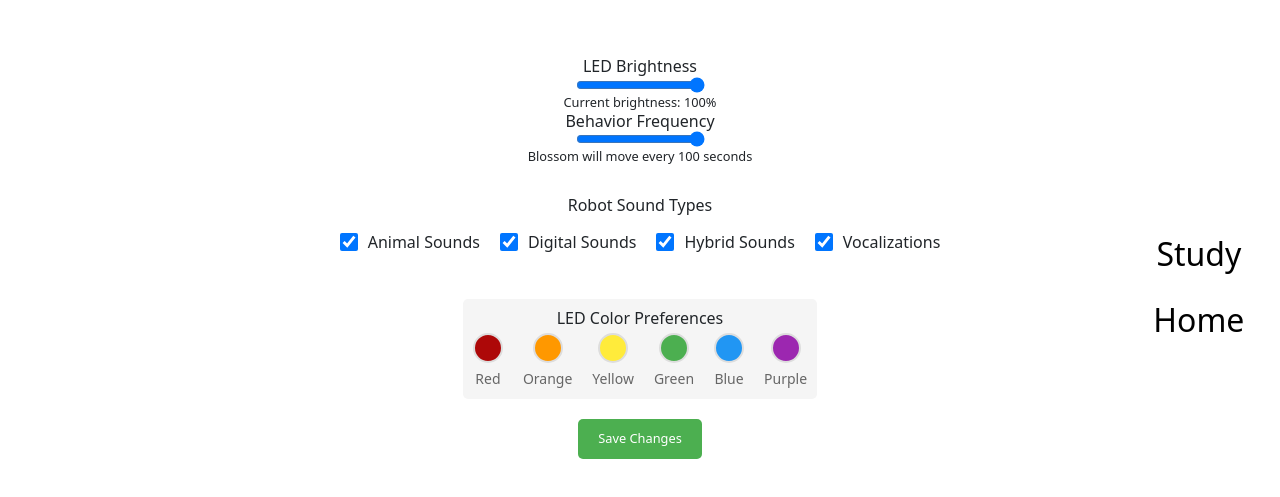
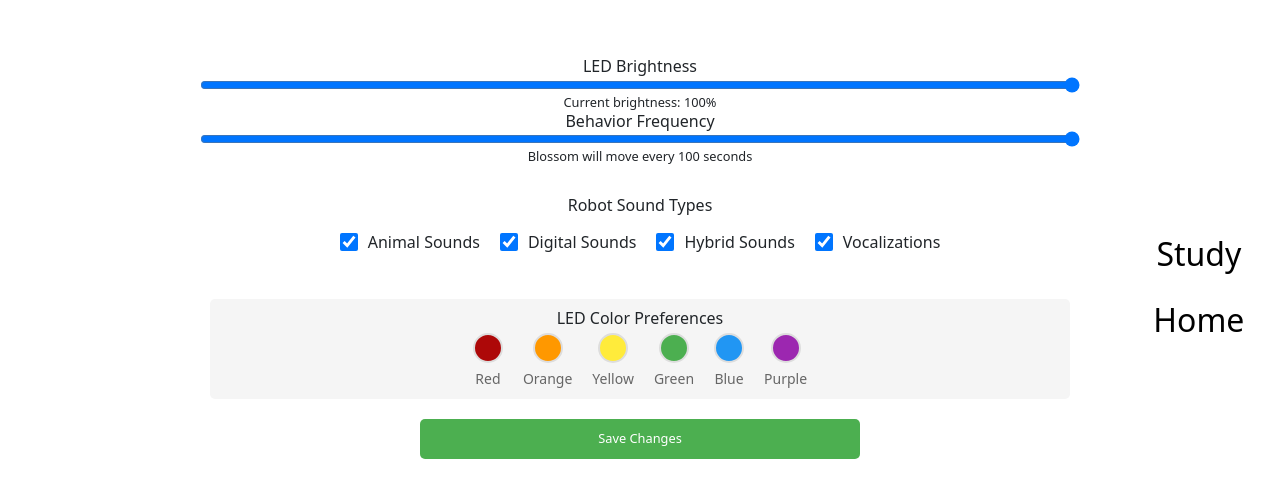
Before and after one commit to interaction-lab/BlossomUI_2425, an Angular app in the folder inlab_study/frontend/blossom-ang-ts/: page /settings in a window 1280 px wide. Shown: the part 137-634 px from the top of the page. Built offline with nearby package versions, Linux system fonts and the light colour scheme; no server answers.

Commit message:
change settings layout

```diff
--- a/inlab_study/frontend/blossom-ang-ts/src/app/settings/settings.component.css
+++ b/inlab_study/frontend/blossom-ang-ts/src/app/settings/settings.component.css
@@ -6,25 +6,18 @@
   display: flex;
   flex-direction: column;
   justify-content: center;
-  align-items: center;
-  padding: 50px;
+  /* align-items: center; */
+  padding: 200px;
   height: 100vh;
   text-align: center;
 }
 
-.brightness-slider
-{
-  width: 100%;
-  max-width: 400px;
+.brightness-slider,
+.volume-slider {
+  width: 40%;  /* Adjust the width to your preference, or use a fixed pixel value */
+  max-width: 60px; /* Increase the max-width for a wider slider */
   margin-top: 10px;
   margin-bottom: 10px;
-}
-
-.volume-slider
-{
-  width: 100%;
-  max-width: 400px;
-  margin-top: 10px;
 }
 
 .audio-preferences
@@ -173,6 +166,8 @@ p {
   border-radius: 5px;
   cursor: pointer;
   font-size: 0.8rem;
+  width: 50%;
+  align-self: center;
 }
 
 .save-button:hover {
```
